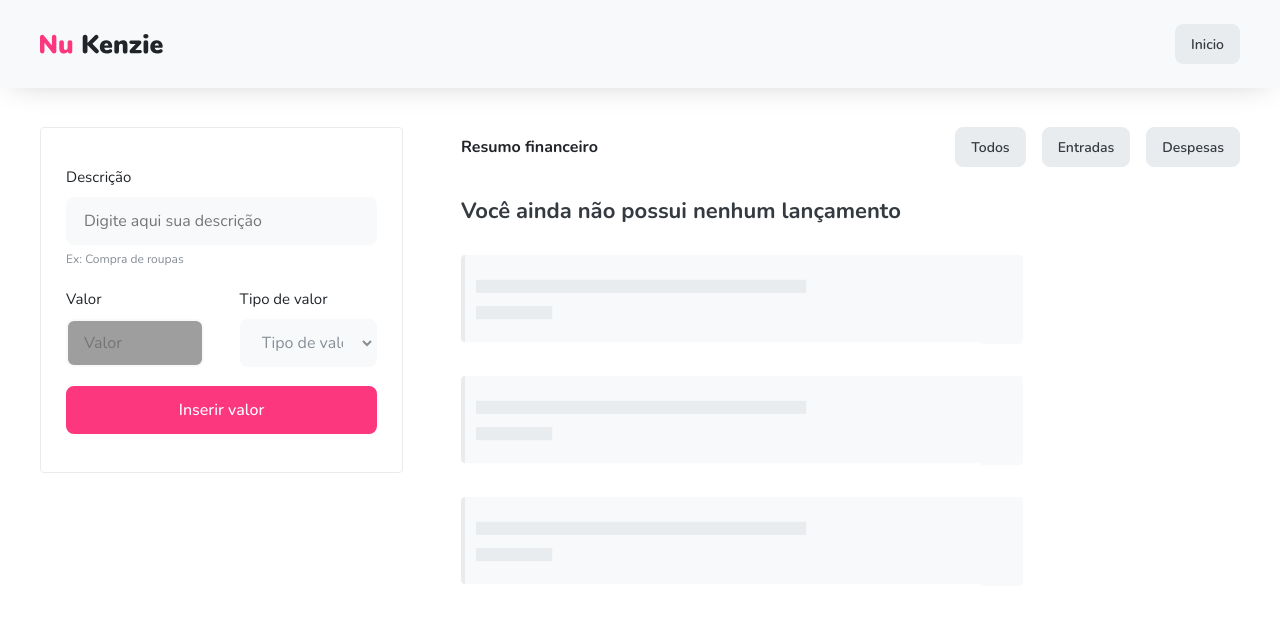
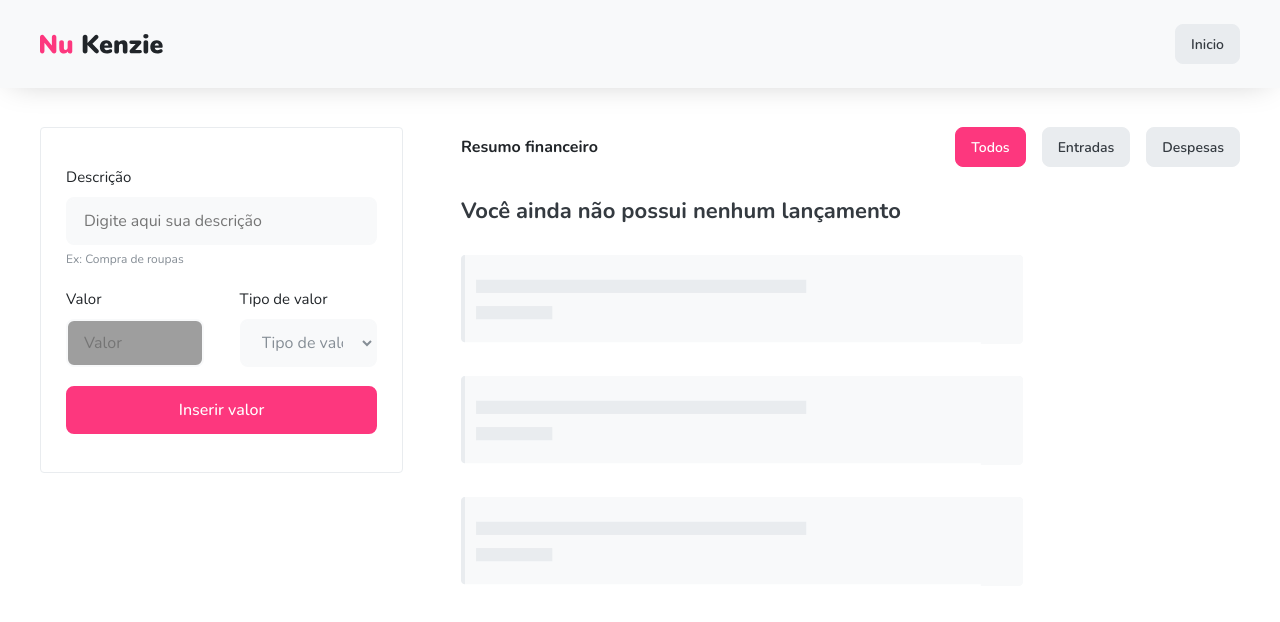
Before and after one commit to Kenzie-Academy-Brasil-Developers/nukenzie-project, a React (Vite) app: page / in a window 1280 px wide. Both pictures are taken after a click on the button "Iniciar". Shown: the top 622 px of the page. Built offline with nearby package versions, Linux system fonts and the light colour scheme; grey boxes are pictures that could not be loaded.

Commit message:
feat: add active prop and observe active buttons

```diff
--- a/src/components/SecondaryButton/index.jsx
+++ b/src/components/SecondaryButton/index.jsx
@@ -1,10 +1,10 @@
 import React from 'react';
 import '../../styles/buttons.css';
 
-const SecondaryButton = ({ value, callback, id }) => {
+const SecondaryButton = ({ value, callback, id, active }) => {
     return (
         <>
-            <button className='secondary-button' id={id} onClick={(e) => callback(e)}>{value}</button>
+            <button className={active ? 'active-button' : 'secondary-button'} id={id} onClick={(e) => callback(e)}>{value}</button>
         </>
     );
 }
```
